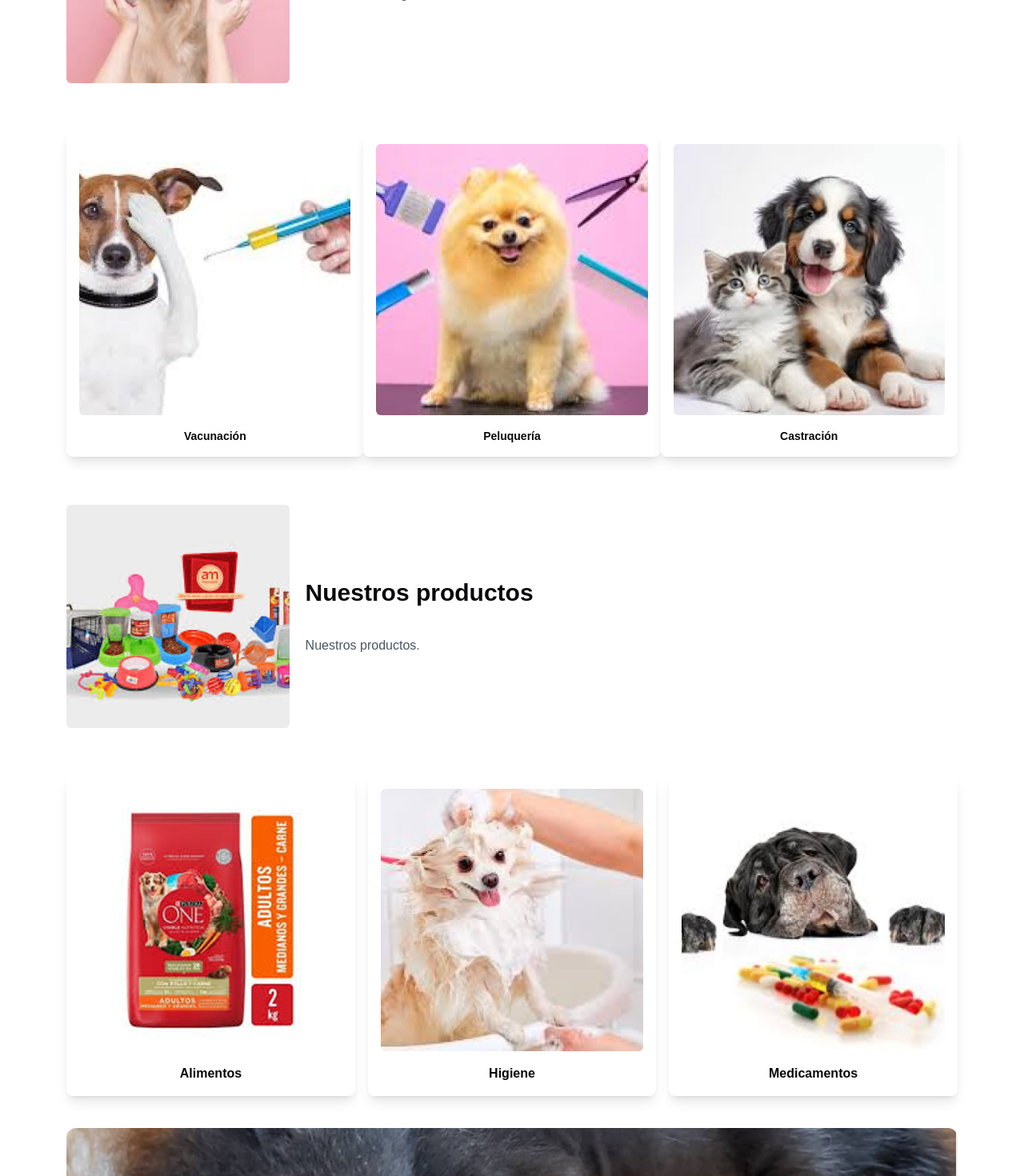
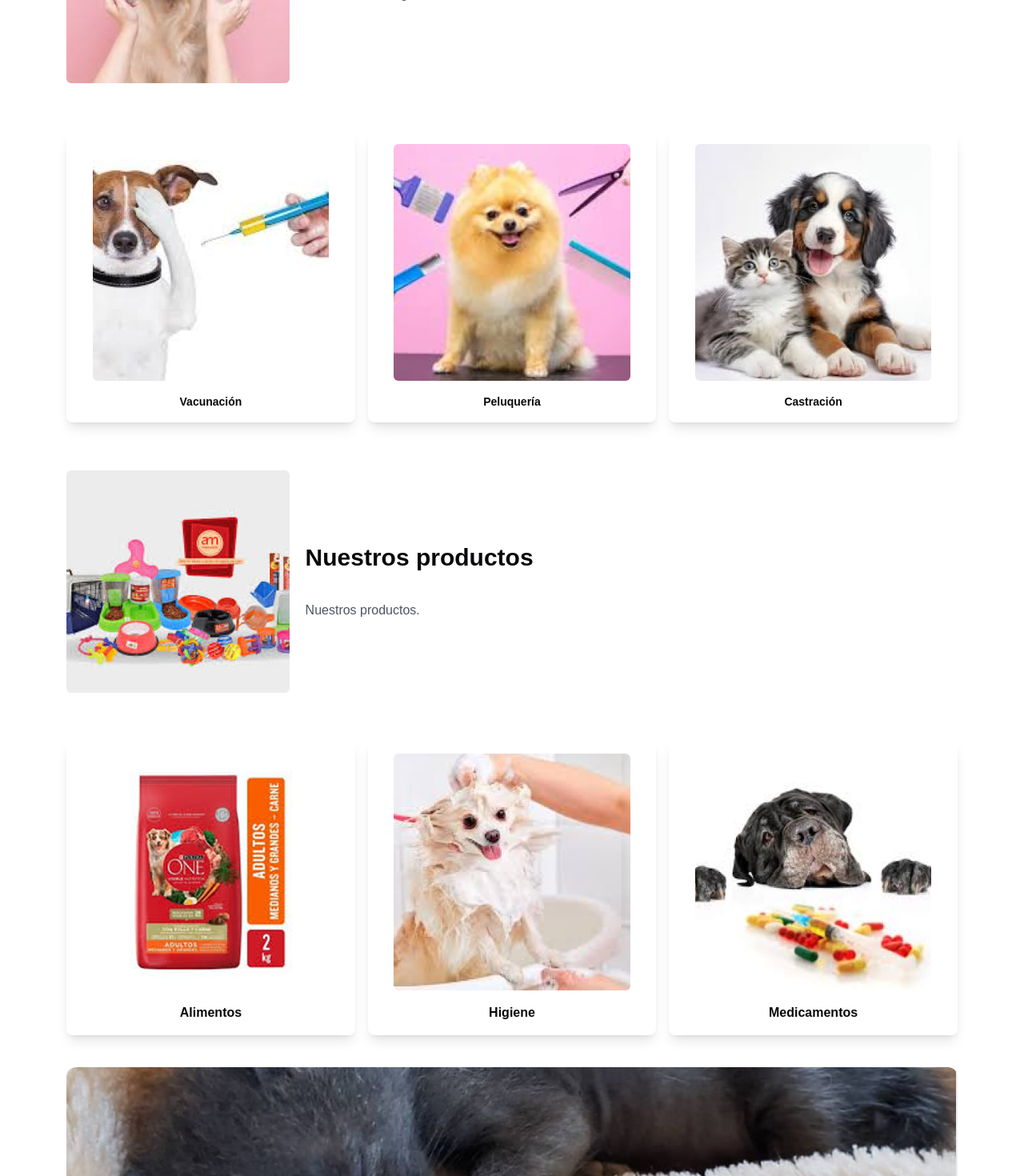
Before and after one commit to belencita12/IISS2, a Next.js app: page / in a window 1280 px wide. Shown: the part 640-2110 px from the top of the page at 80% size. Built offline with nearby package versions, Linux system fonts and the light colour scheme.

Commit message:
Cambios en los componentes Img en la pagina principal para los que no iniciaron sesion

```diff
--- a/src/components/unauthorizePage/Products.tsx
+++ b/src/components/unauthorizePage/Products.tsx
@@ -25,8 +25,13 @@ export default function Products() {
       </section>
       <section className="flex sm:flex-row flex-col items-center justify-between py-10 bg-white gap-4">
         {products.map((product) => (
-          <div key={product.name} className="bg-white p-4 rounded-lg shadow-lg text-center transition-all duration-200 hover:scale-105 cursor-pointer flex flex-row sm:flex-col items-center gap-4">
-            <img src={product.image} alt={product.name} className="rounded-md sm:max-w-full max-w-[30%] aspect-square" />
+          <div key={product.name} className="flex-1 bg-white p-4 rounded-lg shadow-lg text-center transition-all duration-200 hover:scale-105 cursor-pointer flex flex-row sm:flex-col items-center gap-4">
+            <Image
+            src={product.image}
+            alt={product.name}
+            width={150}
+            height={150}
+            className="h-auto rounded-md sm:w-[90%] w-[30%] aspect-square" />
             <h3 className="font-semibold">{product.name}</h3>
           </div>
         ))}
--- a/src/components/unauthorizePage/Services.tsx
+++ b/src/components/unauthorizePage/Services.tsx
@@ -1,8 +1,8 @@
 import Image from "next/image";
 const services = [
-    { name: "Vacunación", image: "/image container (1).png" },
-    { name: "Peluquería", image: "/image container (2).png" },
-    { name: "Castración", image: "/image container (3).png" },
+    { name: "Vacunación", Image: "/image container (1).png" },
+    { name: "Peluquería", Image: "/image container (2).png" },
+    { name: "Castración", Image: "/image container (3).png" },
 ];
 
 export default function Services() {
@@ -23,15 +23,18 @@ export default function Services() {
                     </p>
                 </div>
             </section>
-            <section className="flex items-center py-10 bg-white">
-                <div className="flex justify-between w-full">
+            <section className="flex sm:flex-row flex-col items-center justify-between py-10 bg-white gap-4">
                 {services.map((service) => (
-                        <div key={service.name} className="bg-white flex-1 p-4 rounded-lg shadow-lg text-center transition-all duration-200 hover:scale-105 cursor-pointer">
-                            <img src={service.image} alt={service.name} className="rounded-md mb-4" />
+                    <div key={service.name} className="flex-1 bg-white p-4 rounded-lg shadow-lg text-center transition-all duration-200 hover:scale-105 cursor-pointer flex flex-row sm:flex-col items-center gap-4">
+                        <Image
+                            src={service.Image}
+                            alt={service.name}
+                            width={150}
+                            height={150}
+                            className="h-auto rounded-md sm:w-[90%] w-[30%] aspect-square" />
                         <h3 className="font-semibold text-sm">{service.name}</h3>
                     </div>
                 ))}
-                </div>
             </section>
         </>
     );
```
Lines whose indentation alone changed are shown as unchanged.
